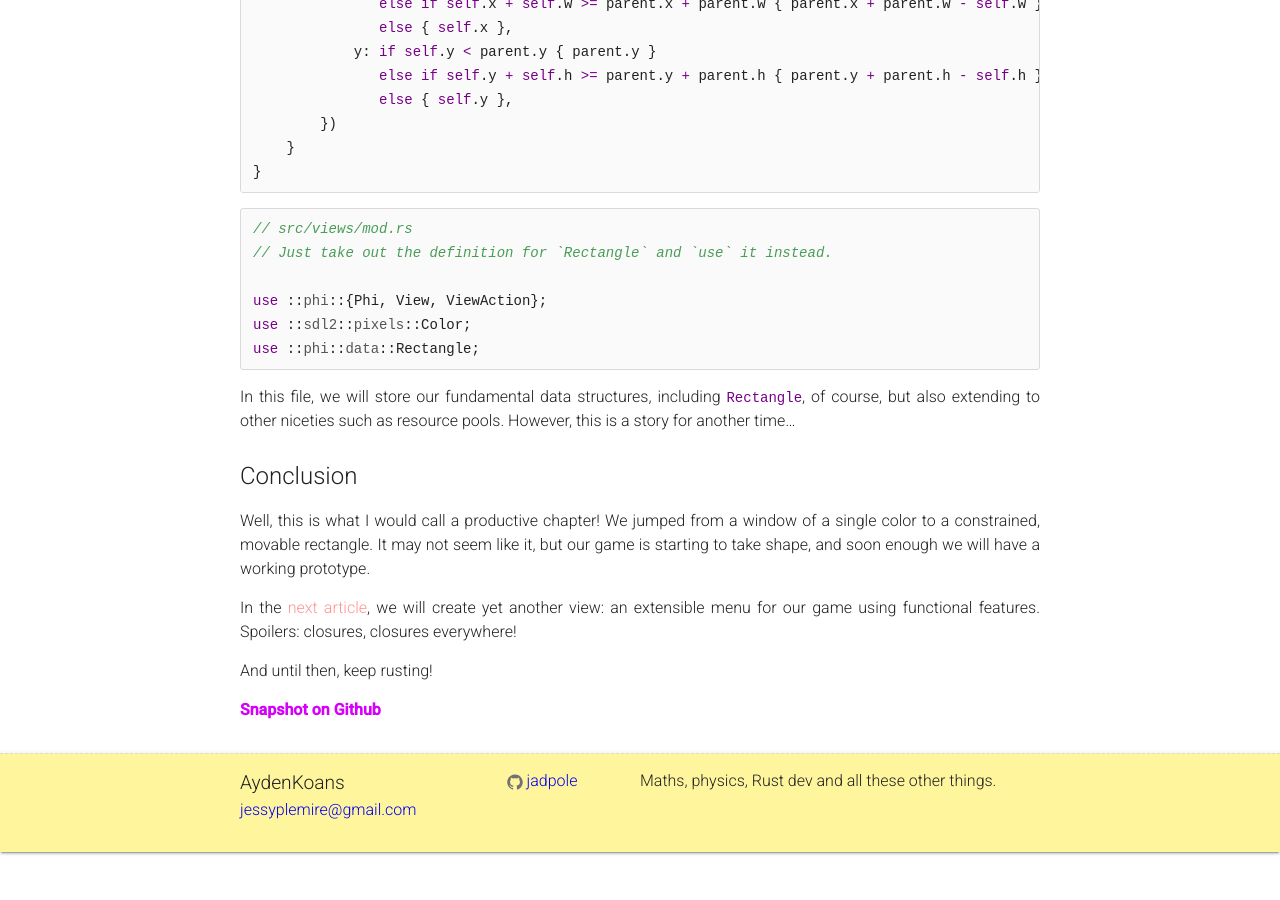
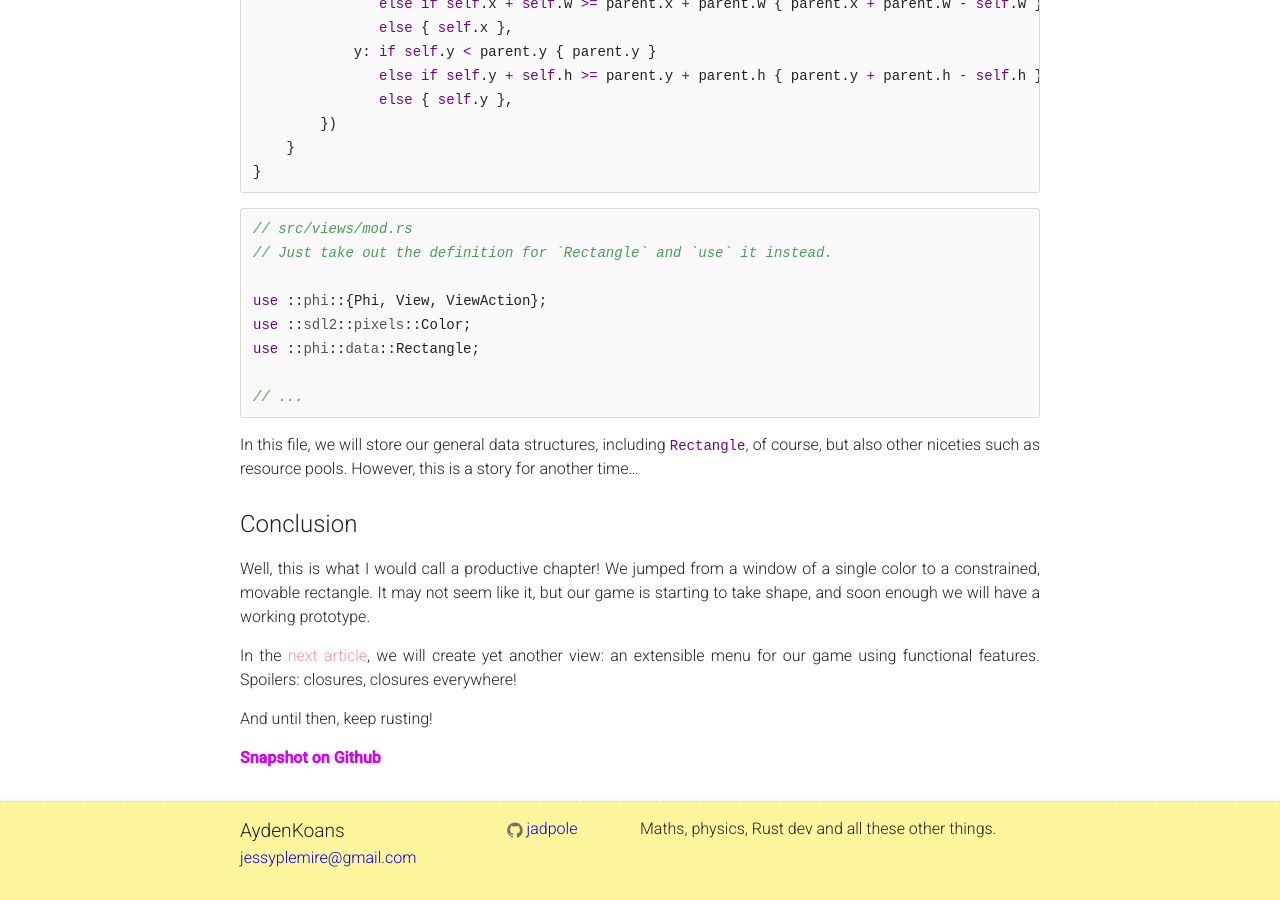
Before and after one commit to jadpole/jadpole.github.io, a Jekyll site: the page built from _posts/2015-07-25-arcaders-1-6.md, in a window 1280 px wide and 900 px high, scrolled down 11453 px. Built offline with Jekyll 4.4.1, drawn with Linux system fonts in a browser that asks for light colours; Markdown is read by kramdown in place of the engine named in the settings; formulas are drawn with MathJax 3.

Commit message:
Slight modifications

````diff
--- a/_posts/2015-07-25-arcaders-1-6.md
+++ b/_posts/2015-07-25-arcaders-1-6.md
@@ -532,11 +532,13 @@ impl Rectangle {
 use ::phi::{Phi, View, ViewAction};
 use ::sdl2::pixels::Color;
 use ::phi::data::Rectangle;
+
+// ...
 ```
 
-In this file, we will store our fundamental data structures, including
-`Rectangle`, of course, but also extending to other niceties such as resource
-pools. However, this is a story for another time...
+In this file, we will store our general data structures, including `Rectangle`,
+of course, but also other niceties such as resource pools. However, this is a
+story for another time...
 
 
 ## Conclusion
````
